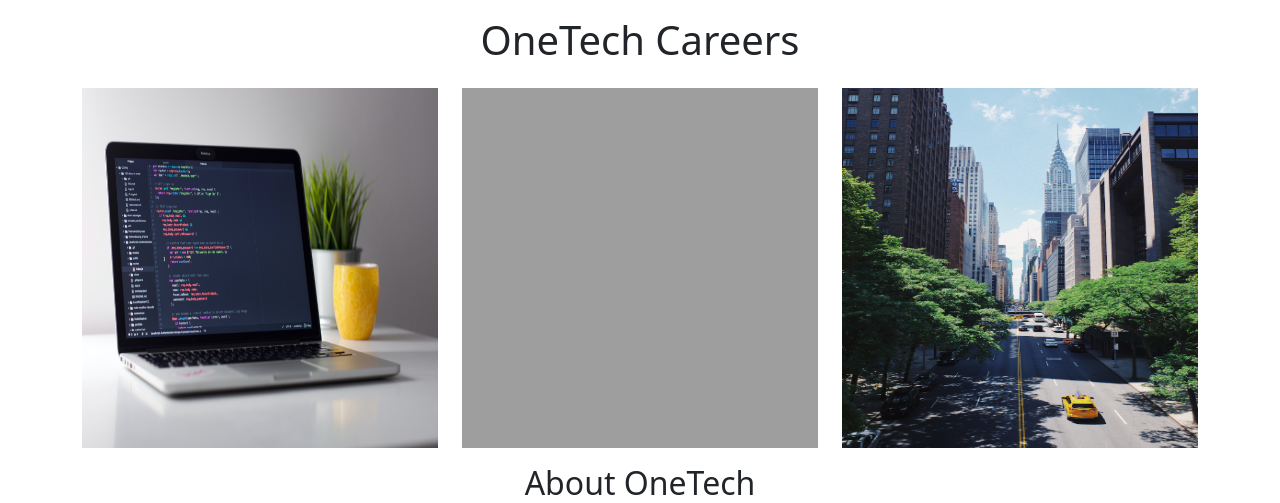
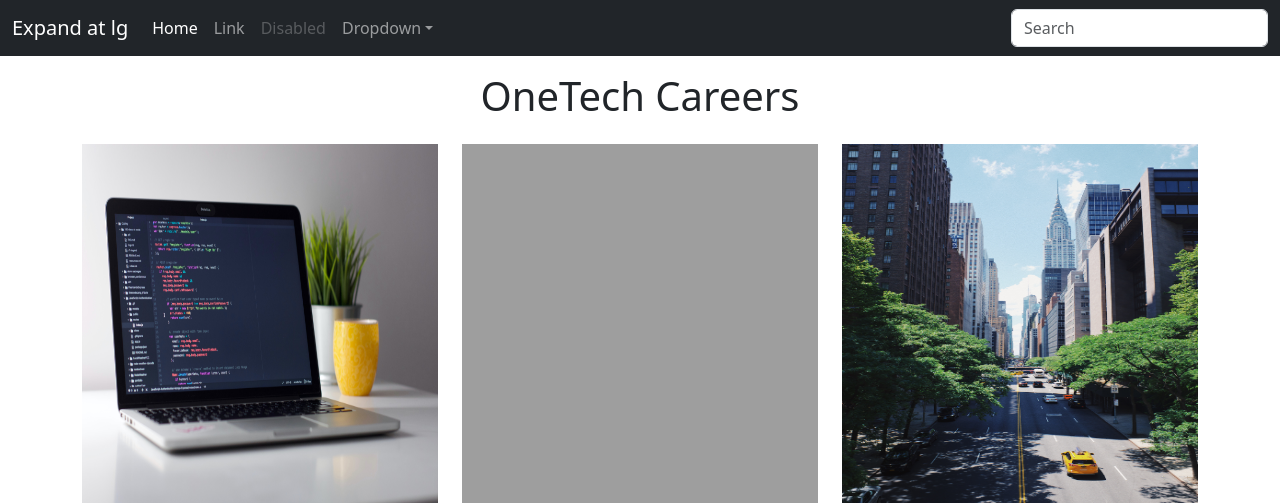
Before and after one commit to danielh59/careers-website, a Flask app: page / in a window 1280 px wide. Shown: the top 503 px of the page. Run offline with Flask 3, Linux system fonts and the light colour scheme.

Commit message:
added navbar

```diff
--- a/templates/home.html
+++ b/templates/home.html
@@ -12,6 +12,7 @@
 		</style>
 	</head>
 	<body>
+		{% include 'navbar.html' %}
 		<div class="container">
 			<div class="row">
 				<h1 class="text-center mt-3 mb-4"> {{company_name}} Careers</h1>
--- /dev/null
+++ b/templates/navbar.html
@@ -0,0 +1,33 @@
+<nav class="navbar navbar-expand-lg navbar-dark bg-dark" aria-label="Fifth navbar example">
+    <div class="container-fluid">
+      <a class="navbar-brand" href="#">Expand at lg</a>
+      <button class="navbar-toggler" type="button" data-bs-toggle="collapse" data-bs-target="#navbarsExample05" aria-controls="navbarsExample05" aria-expanded="false" aria-label="Toggle navigation">
+        <span class="navbar-toggler-icon"></span>
+      </button>
+
+      <div class="collapse navbar-collapse" id="navbarsExample05">
+        <ul class="navbar-nav me-auto mb-2 mb-lg-0">
+          <li class="nav-item">
+            <a class="nav-link active" aria-current="page" href="#">Home</a>
+          </li>
+          <li class="nav-item">
+            <a class="nav-link" href="#">Link</a>
+          </li>
+          <li class="nav-item">
+            <a class="nav-link disabled">Disabled</a>
+          </li>
+          <li class="nav-item dropdown">
+            <a class="nav-link dropdown-toggle" href="#" data-bs-toggle="dropdown" aria-expanded="false">Dropdown</a>
+            <ul class="dropdown-menu">
+              <li><a class="dropdown-item" href="#">Action</a></li>
+              <li><a class="dropdown-item" href="#">Another action</a></li>
+              <li><a class="dropdown-item" href="#">Something else here</a></li>
+            </ul>
+          </li>
+        </ul>
+        <form role="search">
+          <input class="form-control" type="search" placeholder="Search" aria-label="Search">
+        </form>
+      </div>
+    </div>
+  </nav>
```
